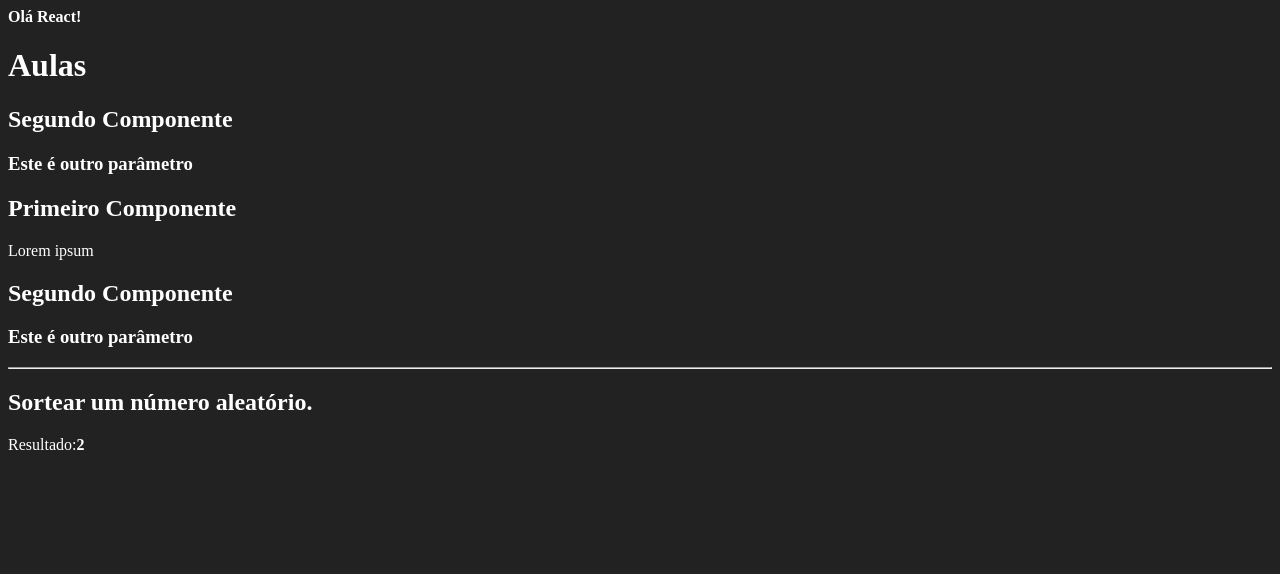
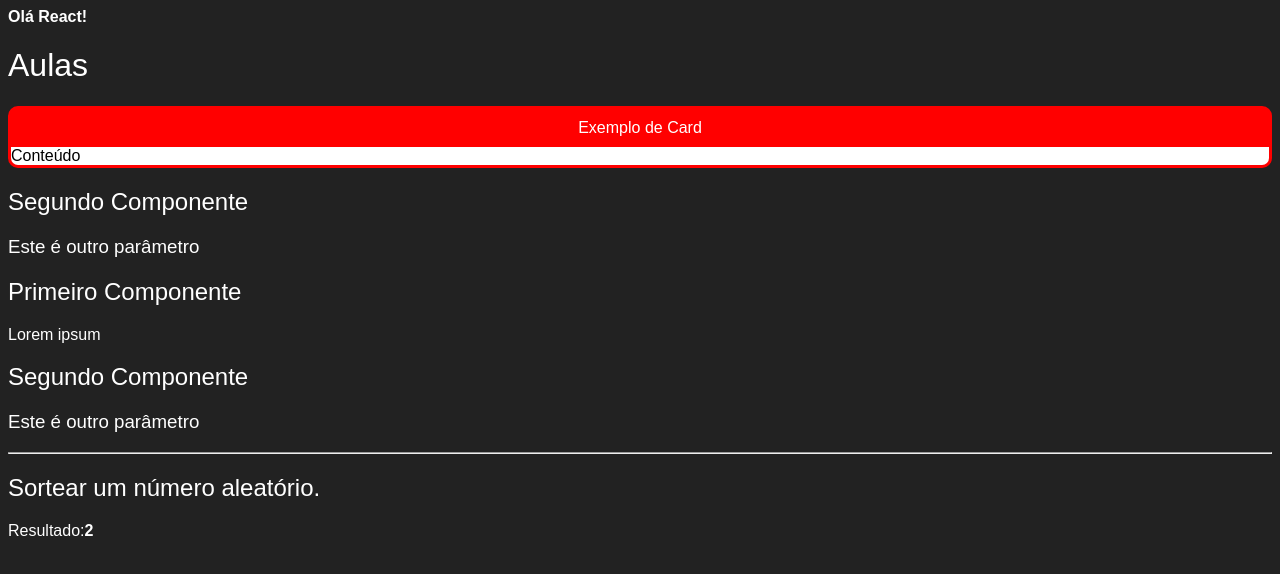
Before and after one commit to fernandosgodoy/TreinamentoReact, a React (Create React App) app: page / in a window 1280 px wide. Shown: the top 574 px of the page. Built offline with nearby package versions, Linux system fonts and the light colour scheme.

Commit message:
criando card

```diff
--- a/src/App.jsx
+++ b/src/App.jsx
@@ -1,5 +1,6 @@
 import React from 'react'
 
+import Card from './components/layout/Cards'
 import Primeiro from './components/basics/Primeiro'
 import ChamaParametro from './components/basics/Parametros'
 import Fragmento from './components/basics/Fragmento'
@@ -10,6 +11,8 @@ export default function() {
         <strong>Olá React!</strong>
         <br/>
         <h1>Aulas</h1>
+
+        <Card titulo="Exemplo de Card"></Card>
         <Fragmento titulo="Segundo Componente"
             subtitulo="Este é outro parâmetro" />
         <Primeiro></Primeiro>
--- /dev/null
+++ b/src/components/layout/Cards.css
@@ -0,0 +1,17 @@
+.Card {
+    background-color: #f00;
+    border: 3px solid red;
+    border-radius: 10px;
+    overflow: hidden;
+}
+
+.Card .Title {
+    display: flex;
+    padding: 10px 0;
+    justify-content: center;
+}
+
+.Card .Content {
+    background-color: #fff;
+    color: #000;
+}
--- /dev/null
+++ b/src/components/layout/Cards.jsx
@@ -0,0 +1,13 @@
+import "./Cards.css"
+import React from 'react'
+
+export default props => {
+
+    return (
+        <div className="Card">
+            <div className="Title">{props.titulo}</div>
+            <div className="Content">Conteúdo</div>
+        </div>
+    );
+
+};
--- a/src/index.css
+++ b/src/index.css
@@ -1,4 +1,9 @@
 body {
     background-color: #222;
     color: #FFF;
+    font-family: Arial, Helvetica, sans-serif;
 }
+
+h1, h2, h3 {
+    font-weight: 200;
+}
```
